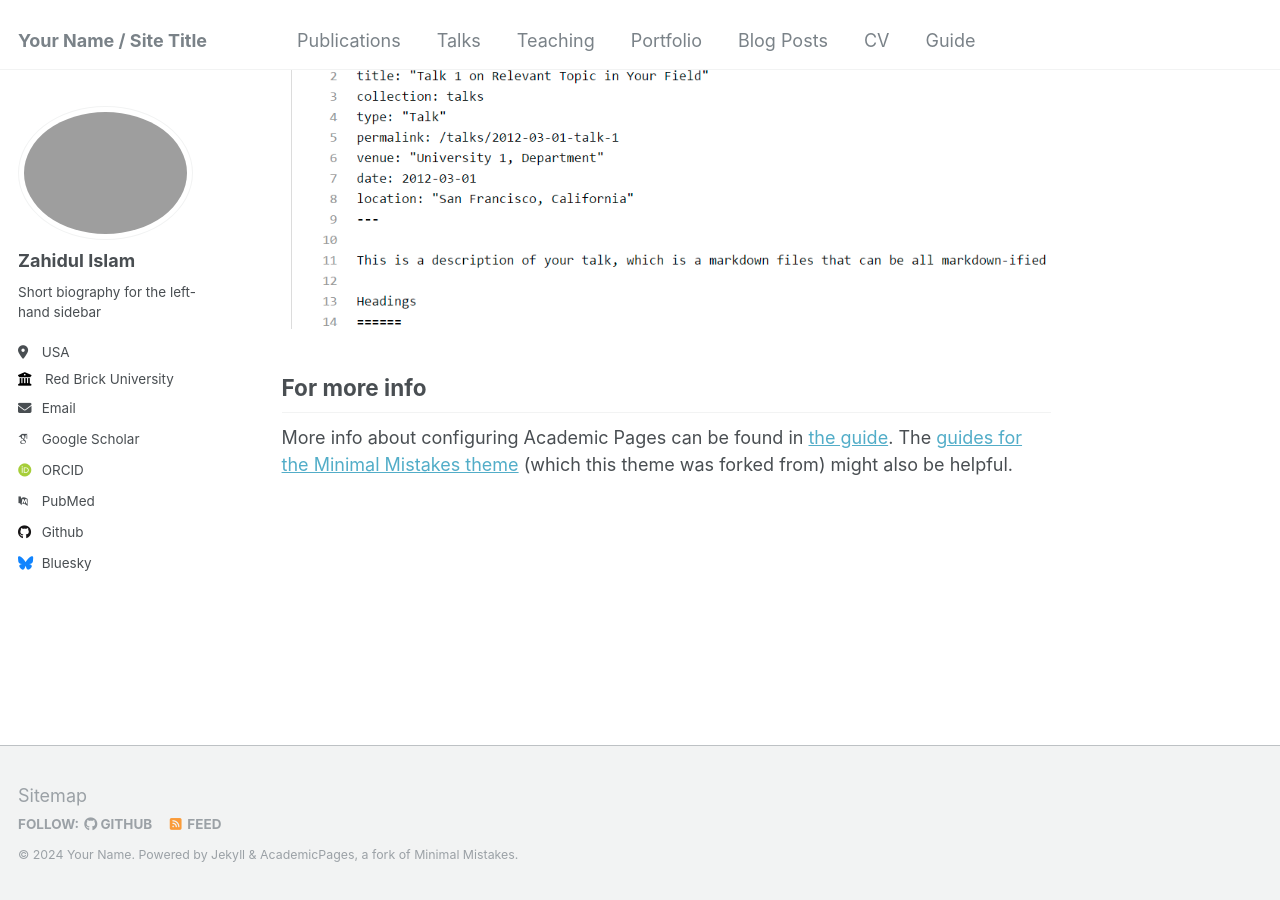
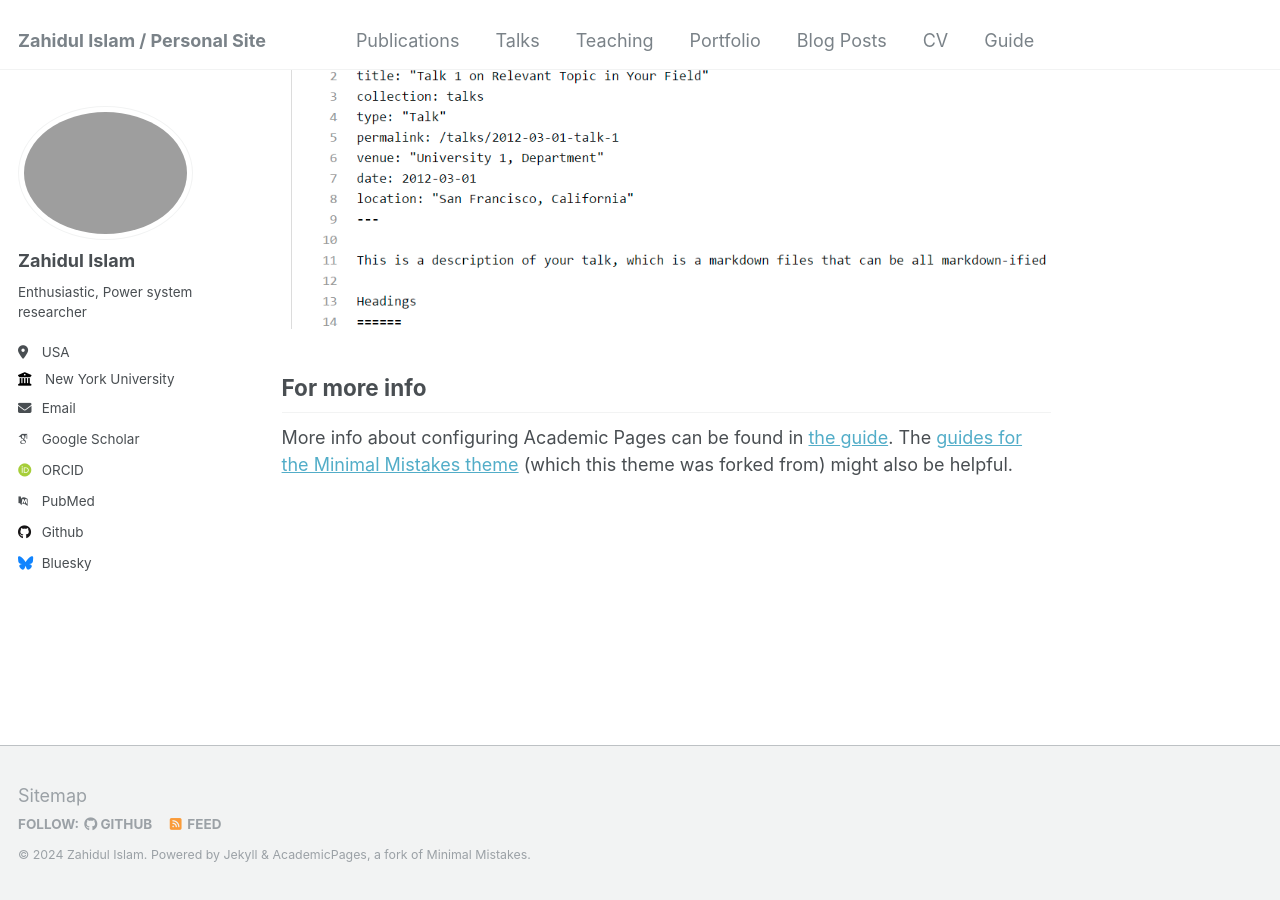
Before and after one commit to zahidul-ece/zahidul-ece.github.io, a Jekyll site: the page built from _pages/about.md, in a window 1280 px wide and 900 px high, scrolled down 3240 px. Built offline with Jekyll 4.4.1, drawn with Linux system fonts in a browser that asks for light colours; some web fonts are replaced.

Commit message:
Update _config.yml

```diff
--- a/_config.yml
+++ b/_config.yml
@@ -8,9 +8,9 @@
 
 # Basic Site Settings
 locale                   : "en-US"
-title                    : "Your Name / Site Title"
+title                    : "Zahidul Islam / Personal Site"
 title_separator          : "-"
-name                     : &name "Your Name"
+name                     : &name "Zahidul Islam"
 description              : &description "personal description"
 url                      : https://zahidul-ece.github.io # the base hostname & protocol for your site e.g. "https://mmistakes.github.io"
 baseurl                  : "" # the subpath of your site, e.g. "/blog"
@@ -24,9 +24,9 @@ author:
   avatar           : "profile.png"
   name             : "Zahidul Islam"
   pronouns         : # example: "she/her"
-  bio              : "Short biography for the left-hand sidebar"
+  bio              : "Enthusiastic, Power system researcher"
   location         : "USA"
-  employer         : "Red Brick University"
+  employer         : "New York University"
   uri              : # URL
   email            : "mi2502@nyu.edu"
 
```
